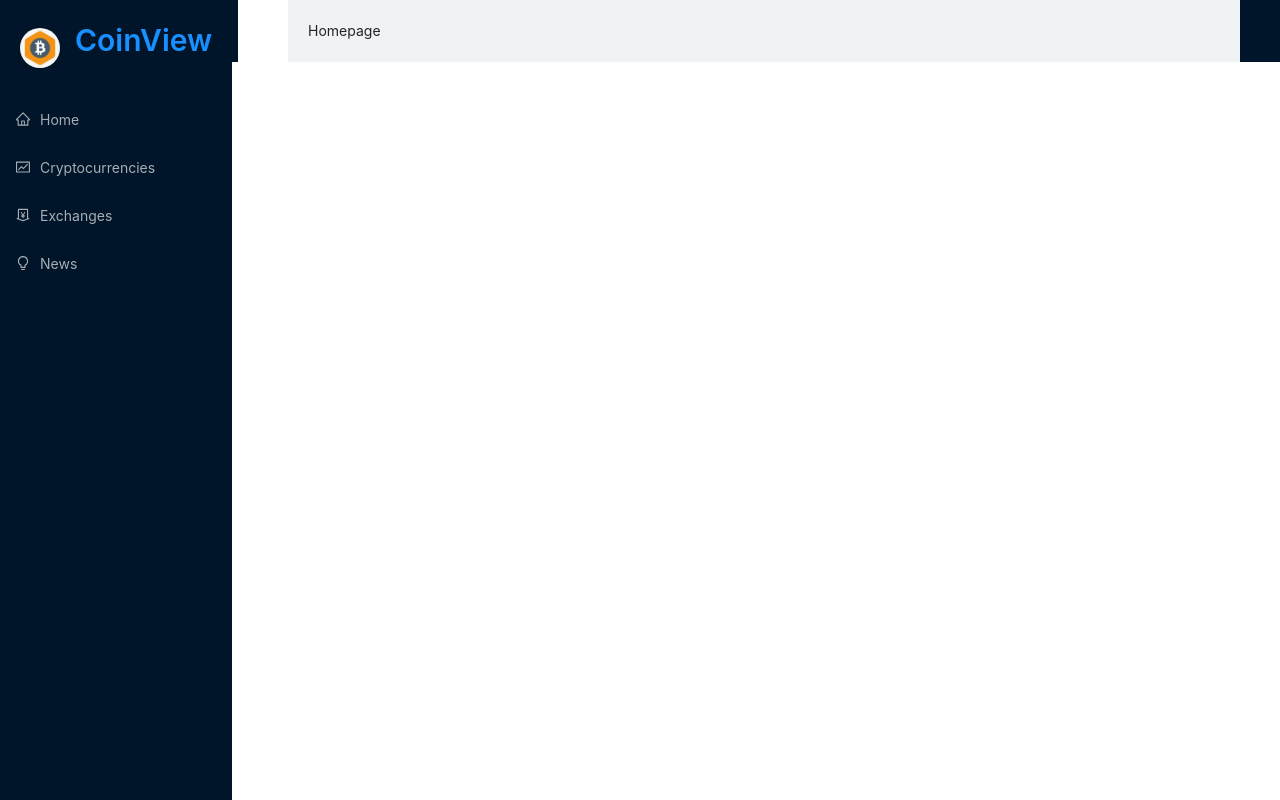
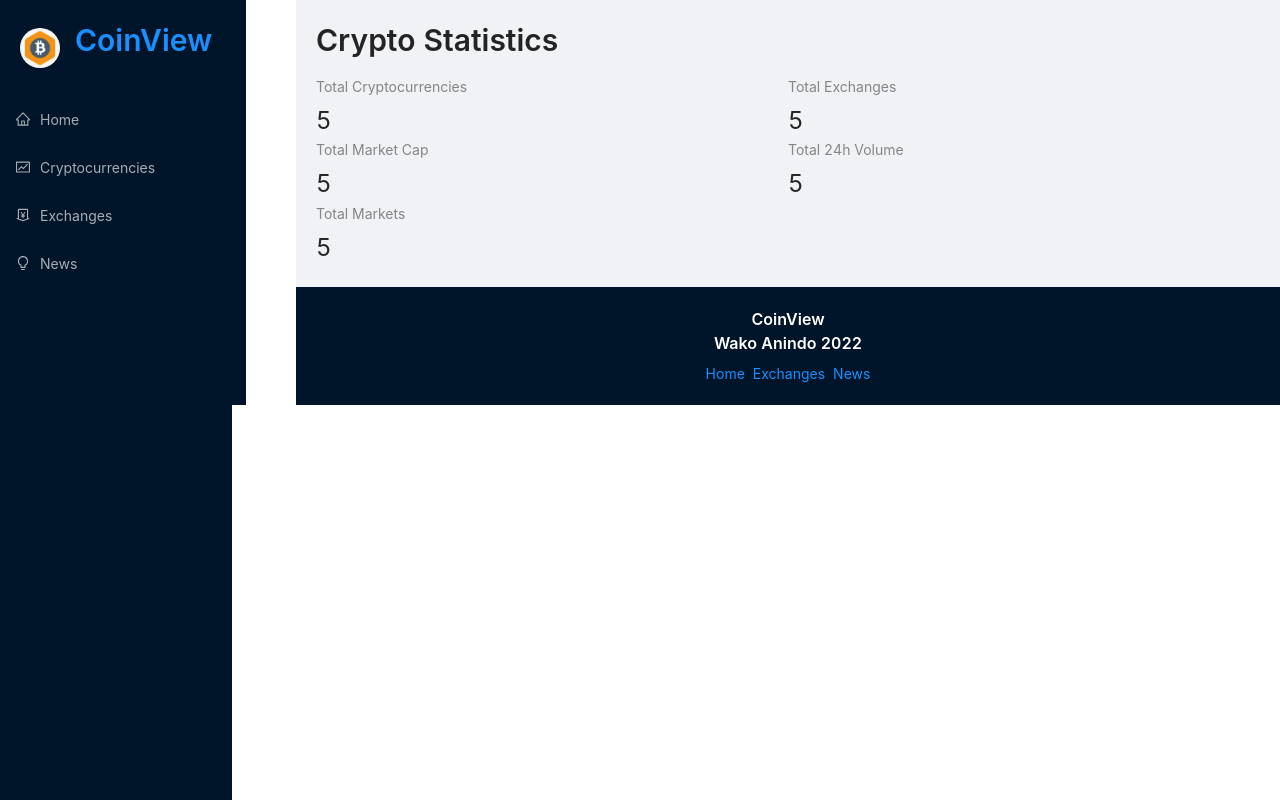
Before and after one commit to Wakodono/wako-solo-capstone, a React (Create React App) app: page / in a window 1280 px wide. Built offline with nearby package versions, Linux system fonts and the light colour scheme.

Commit message:
Homepage and configureStore

```diff
--- a/src/App.js
+++ b/src/App.js
@@ -1,6 +1,6 @@
 import React from 'react'
-import { Layout, Typograpy, Space } from 'antd'
-import { Routes, Route } from 'react-router-dom'
+import { Layout, Typography, Space } from 'antd'
+import { Routes, Route, Link } from 'react-router-dom'
 
 import { Navbar, Homepage, Cryptocurrencies, Exchanges, CryptoDetails, News } from './components'
 import './App.css'
@@ -23,8 +23,18 @@
                     </Routes>
                 </div>
               </Layout>
+            <div className="footer">
+                <Typography.Title level={5} style={{ color: 'white', textAlign: 'center' }}>
+                    CoinView <br />
+                    Wako Anindo 2022
+                </Typography.Title>
+                <Space>
+                    <Link to="/">Home</Link>
+                    <Link to="/exchanges">Exchanges</Link>
+                    <Link to="/news">News</Link>
+                </Space>
             </div>
-            <div className="footer"></div>
+            </div>
         </div>
     )
 }
--- /dev/null
+++ b/src/app/store.js
@@ -0,0 +1,5 @@
+import { configureStore } from '@reduxjs/toolkit'
+
+export default configureStore({
+    reducer: {},
+})
--- a/src/components/Homepage.jsx
+++ b/src/components/Homepage.jsx
@@ -1,10 +1,22 @@
 import React from 'react'
+import millify from 'millify'
+import { Typography, Row, Col, Statistic } from 'antd'
+import { Link } from 'react-router-dom'
+
+const { Title } = Typography
 
 const Homepage = () => {
     return (
-        <div>
-            Homepage
-        </div>
+        <>
+            <Title level={2} className="heading">Crypto Statistics</Title>
+            <Row>
+                <Col span={12}><Statistic title="Total Cryptocurrencies" value="5"/> </Col>
+                <Col span={12}><Statistic title="Total Exchanges" value="5"/> </Col>
+                <Col span={12}><Statistic title="Total Market Cap" value="5"/> </Col>
+                <Col span={12}><Statistic title="Total 24h Volume" value="5"/> </Col>
+                <Col span={12}><Statistic title="Total Markets" value="5"/> </Col>
+            </Row>
+        </>
     )
 }
 
--- a/src/index.js
+++ b/src/index.js
@@ -1,13 +1,18 @@
 import React from "react";
 import ReactDOM from "react-dom";
 import { BrowserRouter as Router } from "react-router-dom";
+import { Provider } from 'react-redux'
 
 import App from "./App";
+import store from './app/store'
 import "antd/dist/antd.css";
 
 ReactDOM.render(
   <Router>
-    <App />
+    <Provider store={store}>
+      <App />
+    </Provider>
+
   </Router>,
   document.getElementById("root")
 );
```
Also changed, not shown: src/Servies/cryptoApi.js (added, +18 -0 lines).
